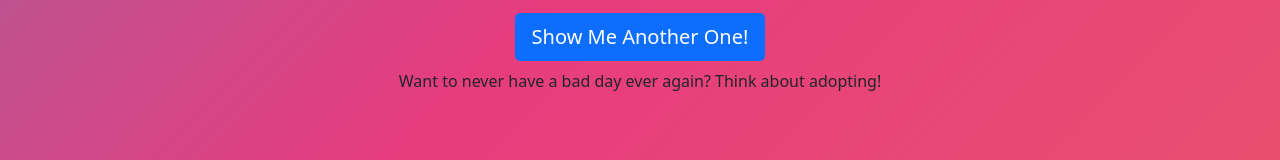
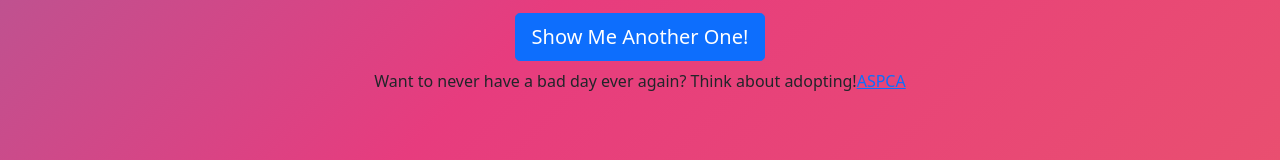
Before and after one commit to mguachun/fetch-api, a React (Create React App) app: page / in a window 1280 px wide. Shown: the part 125-285 px from the top of the page. Built offline with nearby package versions, Linux system fonts and the light colour scheme; no server answers; a web font is replaced by a local one.

Commit message:
anchor ASPCA

```diff
--- a/src/App.js
+++ b/src/App.js
@@ -44,6 +44,8 @@ const App = () => {
       </div>
 
       Want to never have a bad day ever again? Think about adopting!
+      <a href="https://www.aspca.org/nyc/aspca-adoption-center/adoptable-dogs">ASPCA</a>
+
     </div>
 
 
```
